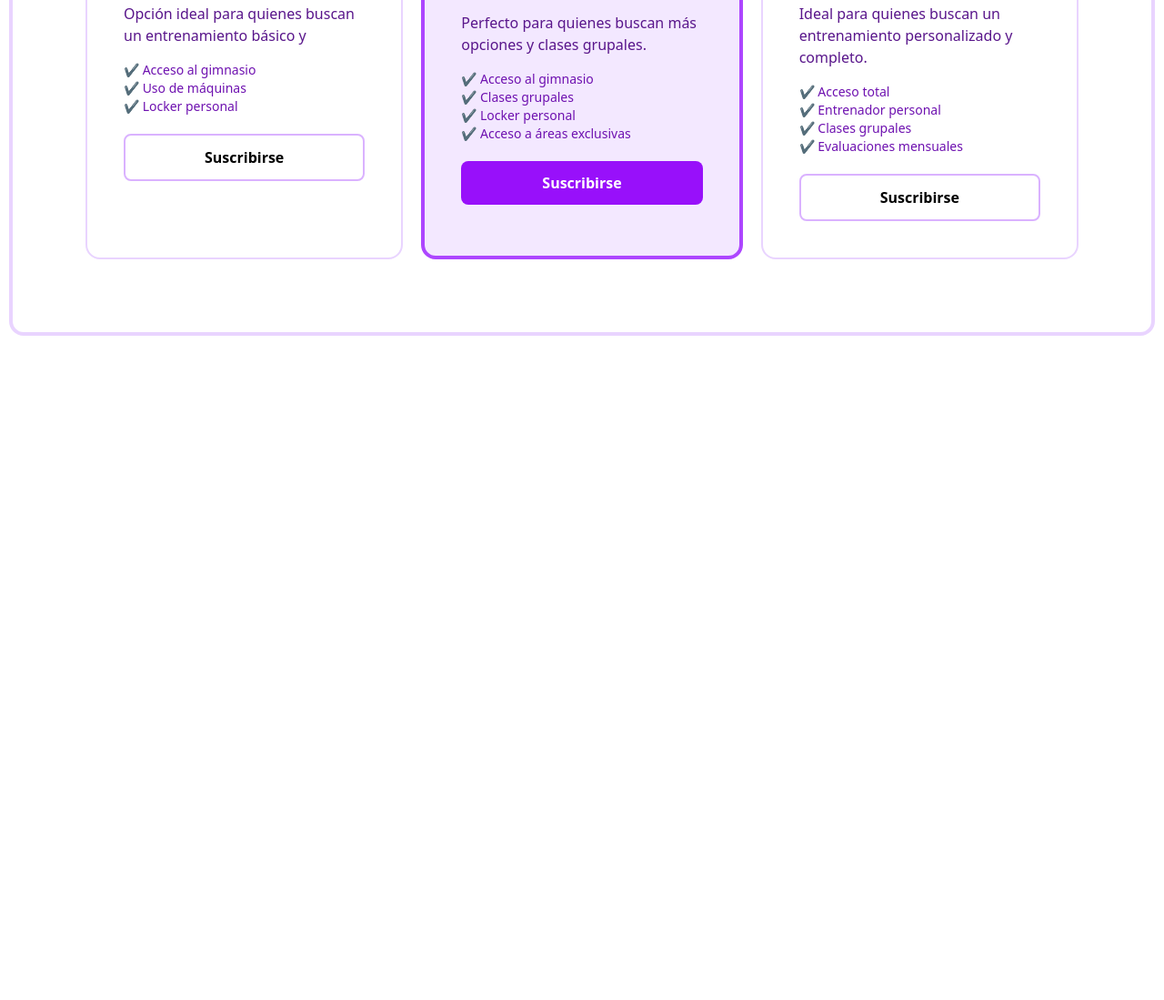
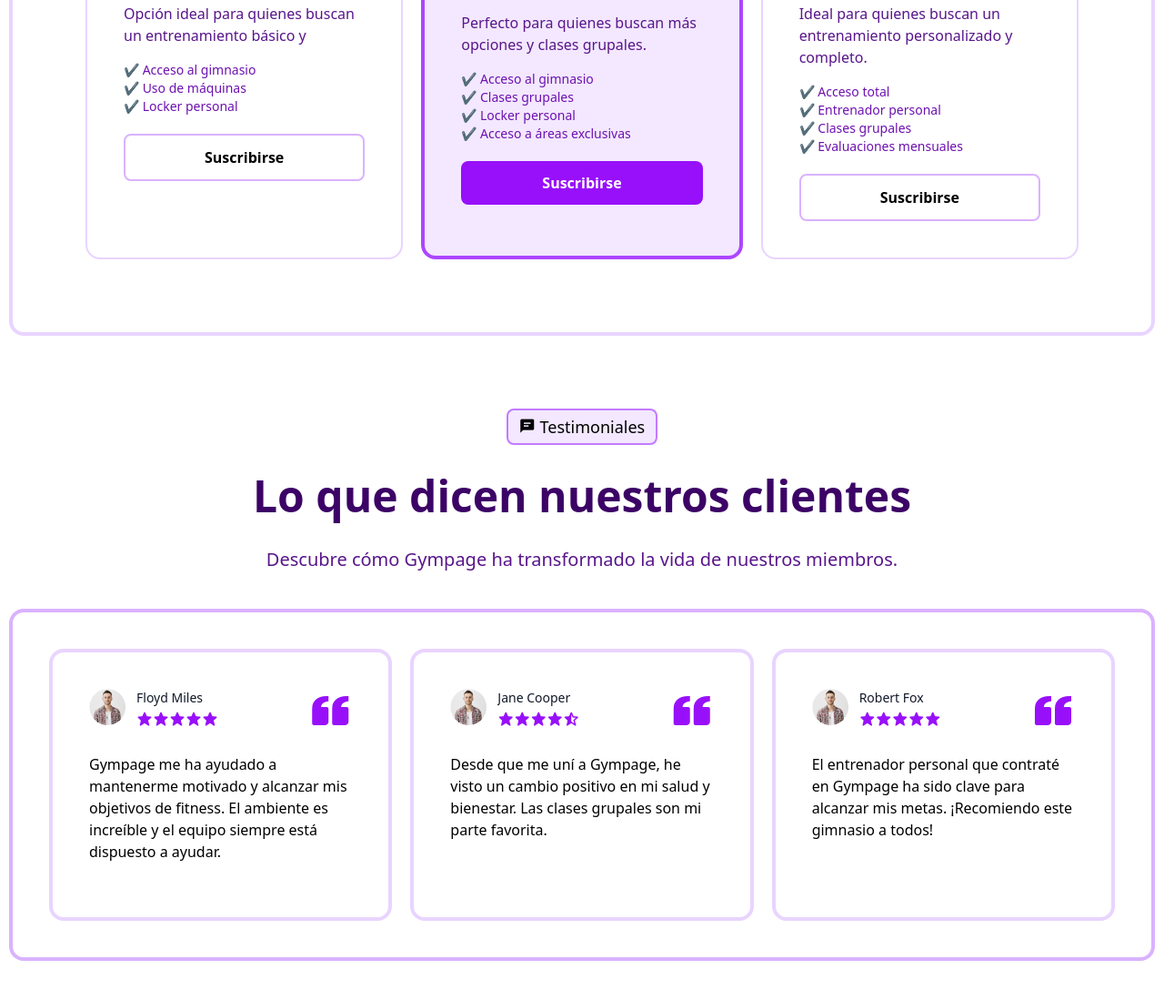
Before and after one commit to Seb-RM/Tailwind_Css_Html-Gym-Web-Page, a website built with Vite: page index.html in a window 1280 px wide. Shown: the part 2919-4018 px from the top of the page at 91% size. Before the commit the page ends 3338 px from the top, so only its background shows below. Built offline with nearby package versions, Linux system fonts and the light colour scheme.

Commit message:
chore: agregar sección de testimoniales en index.html con contenido y estilos

```diff
--- a/index.html
+++ b/index.html
@@ -294,39 +294,76 @@
           </p>
         </header>
 
-        <div class="flex flex-wrap justify-center gap-3 rounded-2xl border-4 border-purple-200 p-10 xl:p-20">
-          <input id="m" class="peer/m hidden" type="radio" name="status" checked />
-          <label for="m" class="inline-block cursor-pointer rounded-2xl border-2 border-purple-300 px-5 py-3 peer-checked/m:bg-purple-700 peer-checked/m:text-white hover:opacity-85"> Mensual </label>
+        <div
+          class="flex flex-wrap justify-center gap-3 rounded-2xl border-4 border-purple-200 p-10 xl:p-20"
+        >
+          <input
+            id="m"
+            class="peer/m hidden"
+            type="radio"
+            name="status"
+            checked
+          />
+          <label
+            for="m"
+            class="inline-block cursor-pointer rounded-2xl border-2 border-purple-300 px-5 py-3 peer-checked/m:bg-purple-700 peer-checked/m:text-white hover:opacity-85"
+          >
+            Mensual
+          </label>
           <input id="y" class="peer/y hidden" type="radio" name="status" />
-          <label for="y" class="inline-block cursor-pointer rounded-2xl border-2 border-purple-300 px-5 py-3 peer-checked/y:bg-purple-700 peer-checked/y:text-white hover:opacity-85"> Anual </label>
+          <label
+            for="y"
+            class="inline-block cursor-pointer rounded-2xl border-2 border-purple-300 px-5 py-3 peer-checked/y:bg-purple-700 peer-checked/y:text-white hover:opacity-85"
+          >
+            Anual
+          </label>
 
           <hr class="w-full border-2 border-purple-200" />
 
           <!-- Planes Mensuales -->
-          <div class="hidden peer-checked/m:flex  mt-10 w-full flex-wrap gap-5">
+          <div class="mt-10 hidden w-full flex-wrap gap-5 peer-checked/m:flex">
             <!-- Plan Basic -->
-            <div class="flex flex-1 flex-col rounded-2xl border-2 border-purple-200 p-5 xl:p-10">
+            <div
+              class="flex flex-1 flex-col rounded-2xl border-2 border-purple-200 p-5 xl:p-10"
+            >
               <h3 class="mt-3 flex items-center gap-3 text-xl font-semibold">
-                <span class="rounded-xl bg-purple-700 p-2 px-3.5 text-2xl text-white">
+                <span
+                  class="rounded-xl bg-purple-700 p-2 px-3.5 text-2xl text-white"
+                >
                   <i class="bx bxs-user"></i>
                 </span>
                 Suscripción Básica
               </h3>
               <p class="m-t5 text-4xl font-bold text-purple-800">$20.00/mes</p>
-              <p class="mt-4 text-purple-900">Opción ideal para quienes buscan un entrenamiento básico y</p>
+              <p class="mt-4 text-purple-900">
+                Opción ideal para quienes buscan un entrenamiento básico y
+              </p>
               <ul class="mt-4 text-sm text-purple-800">
                 <li>✔ Acceso al gimnasio</li>
                 <li>✔ Uso de máquinas</li>
                 <li>✔ Locker personal</li>
               </ul>
-              <a href="" class="mt-5 inline-block w-full rounded-lg border-2 border-purple-300 px-6 py-3 text-center font-semibold transition-all duration-200 hover:bg-purple-100"> Suscribirse </a>
+              <a
+                href=""
+                class="mt-5 inline-block w-full rounded-lg border-2 border-purple-300 px-6 py-3 text-center font-semibold transition-all duration-200 hover:bg-purple-100"
+              >
+                Suscribirse
+              </a>
             </div>
 
             <!-- Plan Premium (Más popular) -->
-            <div class=" relative flex flex-1 flex-col rounded-2xl border-4 border-purple-500 bg-purple-100 p-5 xl:p-10">
-              <span class="absolute -top-4 rounded-full bg-purple-700 px-4 py-1 text-sm text-white"> Más Popular </span>
+            <div
+              class="relative flex flex-1 flex-col rounded-2xl border-4 border-purple-500 bg-purple-100 p-5 xl:p-10"
+            >
+              <span
+                class="absolute -top-4 rounded-full bg-purple-700 px-4 py-1 text-sm text-white"
+              >
+                Más Popular
+              </span>
               <h3 class="mt-3 flex items-center gap-3 text-xl font-semibold">
-                <span class="rounded-xl bg-purple-700 p-2 px-3.5 text-2xl text-white">
+                <span
+                  class="rounded-xl bg-purple-700 p-2 px-3.5 text-2xl text-white"
+                >
                   <i class="bx bxs-crown"></i>
                 </span>
                 Suscripción Premium
@@ -341,14 +378,22 @@
                 <li>✔ Locker personal</li>
                 <li>✔ Acceso a áreas exclusivas</li>
               </ul>
-              <a href=""
-              class="mt-5 inline-block w-full gap-1 rounded-lg bg-purple-600 px-6 py-3 text-center font-semibold text-white transition-all duration-200 hover:bg-purple-700"> Suscribirse </a>
+              <a
+                href=""
+                class="mt-5 inline-block w-full gap-1 rounded-lg bg-purple-600 px-6 py-3 text-center font-semibold text-white transition-all duration-200 hover:bg-purple-700"
+              >
+                Suscribirse
+              </a>
             </div>
 
             <!-- Plan Elite -->
-            <div class="flex flex-1 flex-col rounded-2xl border-2 border-purple-200 p-5 xl:p-10">
+            <div
+              class="flex flex-1 flex-col rounded-2xl border-2 border-purple-200 p-5 xl:p-10"
+            >
               <h3 class="mt-3 flex items-center gap-3 text-xl font-semibold">
-                <span class="rounded-xl bg-purple-700 p-2 px-3.5 text-2xl text-white">
+                <span
+                  class="rounded-xl bg-purple-700 p-2 px-3.5 text-2xl text-white"
+                >
                   <i class="bx bxs-medal"></i>
                 </span>
                 Suscripción Elite
@@ -364,22 +409,33 @@
                 <li>✔ Clases grupales</li>
                 <li>✔ Evaluaciones mensuales</li>
               </ul>
-              <a href="" class="mt-5 inline-block w-full rounded-lg border-2 border-purple-300 px-6 py-3 text-center font-semibold transition-all duration-200 hover:bg-purple-100"> Suscribirse </a>
+              <a
+                href=""
+                class="mt-5 inline-block w-full rounded-lg border-2 border-purple-300 px-6 py-3 text-center font-semibold transition-all duration-200 hover:bg-purple-100"
+              >
+                Suscribirse
+              </a>
             </div>
           </div>
 
           <!-- Planes Anuales -->
-          <div class="hidden peer-checked/y:flex mt-10 w-full flex-wrap gap-5">
+          <div class="mt-10 hidden w-full flex-wrap gap-5 peer-checked/y:flex">
             <!-- Plan Basic -->
-            <div class="flex flex-1 flex-col rounded-2xl border-2 border-purple-200 p-5 xl:p-10">
+            <div
+              class="flex flex-1 flex-col rounded-2xl border-2 border-purple-200 p-5 xl:p-10"
+            >
               <h3 class="mt-3 flex items-center gap-3 text-xl font-semibold">
-                <span class="rounded-xl bg-purple-700 p-2 px-3.5 text-2xl text-white">
+                <span
+                  class="rounded-xl bg-purple-700 p-2 px-3.5 text-2xl text-white"
+                >
                   <i class="bx bxs-user"></i>
                 </span>
                 Suscripción Básica
               </h3>
               <p class="m-t5 text-4xl font-bold text-purple-800">$180.00/año</p>
-              <p class="mt-2 text-sm text-purple-900">(25% de descuento aplicado)</p>
+              <p class="mt-2 text-sm text-purple-900">
+                (25% de descuento aplicado)
+              </p>
               <p class="mt-4 text-purple-900">
                 Opción ideal para quienes buscan un entrenamiento básico y
                 accesible.
@@ -389,20 +445,35 @@
                 <li>✔ Uso de máquinas</li>
                 <li>✔ Locker personal</li>
               </ul>
-              <a href="" class="mt-5 inline-block w-full rounded-lg border-2 border-purple-300 px-6 py-3 text-center font-semibold transition-all duration-200 hover:bg-purple-100"> Suscribirse </a>
+              <a
+                href=""
+                class="mt-5 inline-block w-full rounded-lg border-2 border-purple-300 px-6 py-3 text-center font-semibold transition-all duration-200 hover:bg-purple-100"
+              >
+                Suscribirse
+              </a>
             </div>
 
             <!-- Plan Premium (Más popular) -->
-            <div class="relative flex flex-1 flex-col rounded-2xl border-4 border-purple-500  bg-purple-100 p-5 xl:p-10">
-              <span class="absolute -top-4 rounded-full bg-purple-700 px-4 py-1 text-sm text-white"> Más Popular </span>
+            <div
+              class="relative flex flex-1 flex-col rounded-2xl border-4 border-purple-500 bg-purple-100 p-5 xl:p-10"
+            >
+              <span
+                class="absolute -top-4 rounded-full bg-purple-700 px-4 py-1 text-sm text-white"
+              >
+                Más Popular
+              </span>
               <h3 class="mt-3 flex items-center gap-3 text-xl font-semibold">
-                <span class="rounded-xl bg-purple-700 p-2 px-3.5 text-2xl text-white">
+                <span
+                  class="rounded-xl bg-purple-700 p-2 px-3.5 text-2xl text-white"
+                >
                   <i class="bx bxs-crown"></i>
                 </span>
                 Suscripción Premium
               </h3>
               <p class="m-t5 text-4xl font-bold text-purple-800">$360.00/año</p>
-              <p class="mt-2 text-sm text-purple-900">(25% de descuento aplicado)</p>
+              <p class="mt-2 text-sm text-purple-900">
+                (25% de descuento aplicado)
+              </p>
               <p class="mt-4 text-purple-900">
                 Perfecto para quienes buscan más opciones y clases grupales.
               </p>
@@ -412,19 +483,30 @@
                 <li>✔ Locker personal</li>
                 <li>✔ Acceso a áreas exclusivas</li>
               </ul>
-              <a href="" class="mt-5 inline-block w-full gap-1 rounded-lg bg-purple-600 px-6 py-3 text-center font-semibold text-white transition-all duration-200 hover:bg-purple-700"> Suscribirse </a>
+              <a
+                href=""
+                class="mt-5 inline-block w-full gap-1 rounded-lg bg-purple-600 px-6 py-3 text-center font-semibold text-white transition-all duration-200 hover:bg-purple-700"
+              >
+                Suscribirse
+              </a>
             </div>
 
             <!-- Plan Elite -->
-            <div class="flex flex-1 flex-col rounded-2xl border-2 border-purple-200 p-5 xl:p-10">
+            <div
+              class="flex flex-1 flex-col rounded-2xl border-2 border-purple-200 p-5 xl:p-10"
+            >
               <h3 class="mt-3 flex items-center gap-3 text-xl font-semibold">
-                <span class="rounded-xl bg-purple-700 p-2 px-3.5 text-2xl text-white">
+                <span
+                  class="rounded-xl bg-purple-700 p-2 px-3.5 text-2xl text-white"
+                >
                   <i class="bx bxs-medal"></i>
                 </span>
                 Suscripción Elite
               </h3>
               <p class="m-t5 text-4xl font-bold text-purple-800">$540.00/año</p>
-              <p class="mt-2 text-sm text-purple-900">(25% de descuento aplicado)</p>
+              <p class="mt-2 text-sm text-purple-900">
+                (25% de descuento aplicado)
+              </p>
               <p class="mt-4 text-purple-900">
                 Ideal para quienes buscan un entrenamiento personalizado y
                 completo.
@@ -435,8 +517,115 @@
                 <li>✔ Clases grupales</li>
                 <li>✔ Evaluaciones mensuales</li>
               </ul>
-              <a href="" class="mt-5 inline-block w-full rounded-lg border-2 border-purple-300 px-6 py-3 text-center font-semibold transition-all duration-200 hover:bg-purple-100"> Suscribirse </a>
+              <a
+                href=""
+                class="mt-5 inline-block w-full rounded-lg border-2 border-purple-300 px-6 py-3 text-center font-semibold transition-all duration-200 hover:bg-purple-100"
+              >
+                Suscribirse
+              </a>
             </div>
+          </div>
+        </div>
+      </section>
+      <!-- Testimoniales -->
+      <section class="py-10">
+        <header class="mb-10 flex flex-col items-center gap-3 text-center">
+          <p
+            class="rounded-lg border-2 border-purple-400 bg-purple-100 px-3 py-1 lg:text-lg"
+          >
+            <i class="bx bxs-comment-detail"></i>
+            Testimoniales
+          </p>
+          <h2
+            class="my-5 text-3xl font-bold text-purple-950 lg:max-w-4xl lg:text-5xl"
+          >
+            Lo que dicen nuestros clientes
+          </h2>
+          <p class="text-purple-900 lg:max-w-4xl lg:text-xl">
+            Descubre cómo Gympage ha transformado la vida de nuestros miembros.
+          </p>
+        </header>
+
+        <div
+          class="grid gap-5 rounded-2xl border-4 border-purple-300 p-10 md:grid-cols-2 lg:grid-cols-3"
+        >
+          <!-- Testimonial 1 -->
+          <div class="rounded-2xl border-4 border-purple-200 p-10">
+            <div class="flex justify-between">
+              <img
+                class="h-10 w-10 rounded-full"
+                src="src/images/user.png"
+                alt="Floyd Miles"
+              />
+              <div class="ml-3 overflow-hidden">
+                <p class="text-sm font-medium text-gray-900">Floyd Miles</p>
+                <p class="text-lg text-purple-600">
+                  <i class="bx bxs-star"></i><i class="bx bxs-star"></i
+                  ><i class="bx bxs-star"></i><i class="bx bxs-star"></i
+                  ><i class="bx bxs-star"></i>
+                </p>
+              </div>
+              <p class="flex-1 text-right text-5xl text-purple-600">
+                <i class="bx bxs-quote-left"></i>
+              </p>
+            </div>
+            <p class="my-5">
+              Gympage me ha ayudado a mantenerme motivado y alcanzar mis
+              objetivos de fitness. El ambiente es increíble y el equipo siempre
+              está dispuesto a ayudar.
+            </p>
+          </div>
+
+          <!-- Testimonial 2 -->
+          <div class="rounded-2xl border-4 border-purple-200 p-10">
+            <div class="flex justify-between">
+              <img
+                class="h-10 w-10 rounded-full"
+                src="src/images/user.png"
+                alt="Jane Cooper"
+              />
+              <div class="ml-3 overflow-hidden">
+                <p class="text-sm font-medium text-gray-900">Jane Cooper</p>
+                <p class="text-lg text-purple-600">
+                  <i class="bx bxs-star"></i><i class="bx bxs-star"></i
+                  ><i class="bx bxs-star"></i><i class="bx bxs-star"></i
+                  ><i class="bx bxs-star-half"></i>
+                </p>
+              </div>
+              <p class="flex-1 text-right text-5xl text-purple-600">
+                <i class="bx bxs-quote-left"></i>
+              </p>
+            </div>
+            <p class="my-5">
+              Desde que me uní a Gympage, he visto un cambio positivo en mi
+              salud y bienestar. Las clases grupales son mi parte favorita.
+            </p>
+          </div>
+
+          <!-- Testimonial 3 -->
+          <div class="rounded-2xl border-4 border-purple-200 p-10">
+            <div class="flex justify-between">
+              <img
+                class="h-10 w-10 rounded-full"
+                src="src/images/user.png"
+                alt="Robert Fox"
+              />
+              <div class="ml-3 overflow-hidden">
+                <p class="text-sm font-medium text-gray-900">Robert Fox</p>
+                <p class="text-lg text-purple-600">
+                  <i class="bx bxs-star"></i><i class="bx bxs-star"></i
+                  ><i class="bx bxs-star"></i><i class="bx bxs-star"></i
+                  ><i class="bx bxs-star"></i>
+                </p>
+              </div>
+              <p class="flex-1 text-right text-5xl text-purple-600">
+                <i class="bx bxs-quote-left"></i>
+              </p>
+            </div>
+            <p class="my-5">
+              El entrenador personal que contraté en Gympage ha sido clave para
+              alcanzar mis metas. ¡Recomiendo este gimnasio a todos!
+            </p>
           </div>
         </div>
       </section>
```
